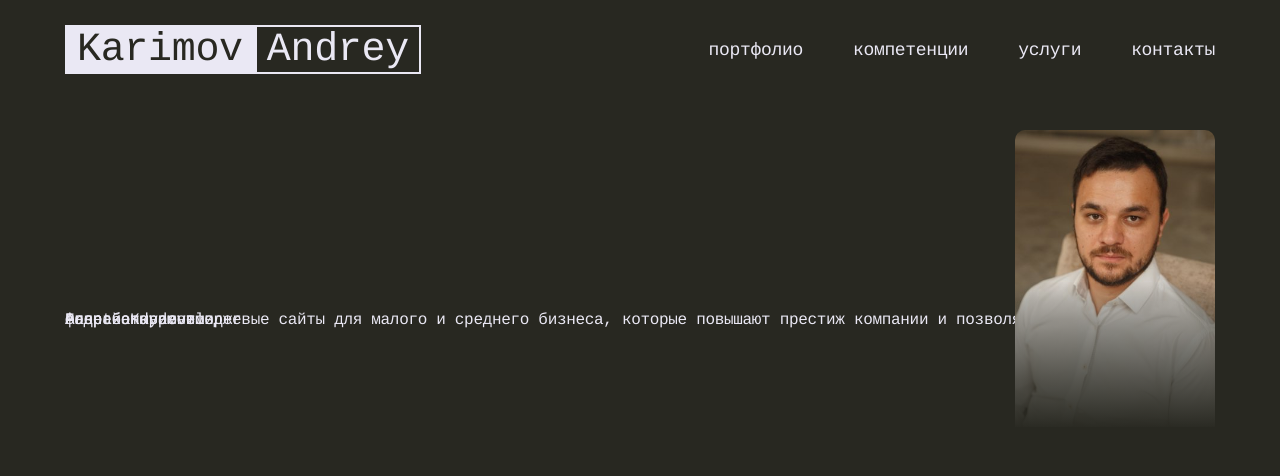
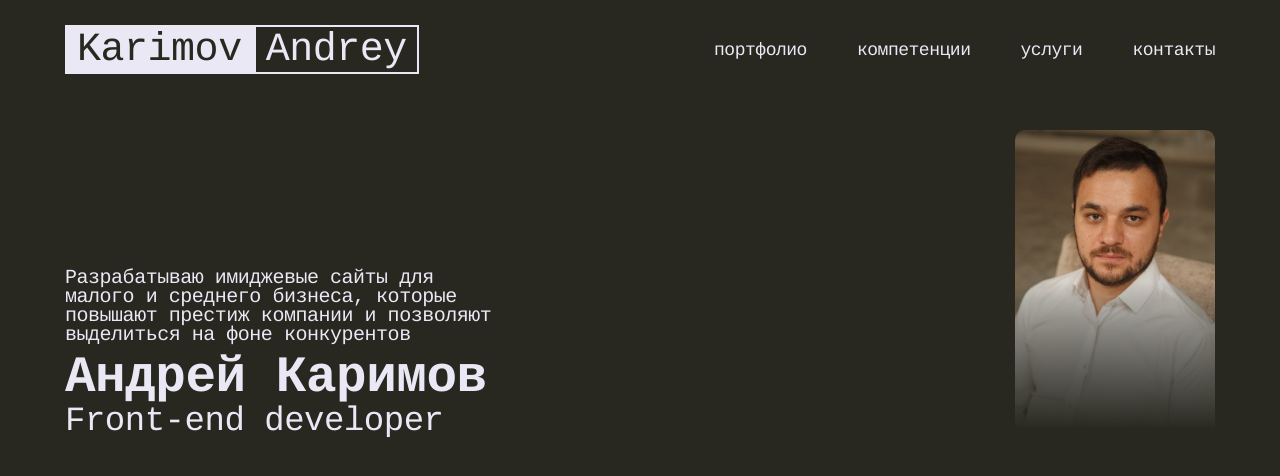
Before and after one commit to AndreyKarimov/portfolio, a plain HTML site: page index.html in a window 1280 px wide. Drawn offline with Linux system fonts and the light colour scheme.

Commit message:
header is done

```diff
--- a/index.html
+++ b/index.html
@@ -25,9 +25,11 @@
                     </nav>
                     <div class="main-photo__wrapper"></div>
                 </header>
-                <div class="main-service">Разрабатываю имиджевые сайты для малого и среднего бизнеса, которые повышают престиж компании и позволяют выделиться на фоне конкурентов</div>
-                <h1>Андрей Каримов</h1>
-                <p class="role">Front-end developer</p>
+                <div class="main-block__left-text">
+                    <p class="main-service">Разрабатываю имиджевые сайты для малого и среднего бизнеса, которые повышают престиж компании и позволяют выделиться на фоне конкурентов</p>
+                    <h1>Андрей Каримов</h1>
+                    <p class="role">Front-end developer</p>
+                </div>
             </div>
         </section>
     </main>
--- a/styles/style.css
+++ b/styles/style.css
@@ -1,6 +1,6 @@
 body {
     font-family: 'Cousine', monospace;
-    letter-spacing: -0.02em;
+    letter-spacing: -0.03em;
     color: #EAE8F4;
     background-color: #282821;
 }
@@ -53,7 +53,7 @@ header {
 }
 
 nav {
-    margin-bottom: 250px;
+    margin-bottom: 198px;
     justify-content: space-between;
     display: flex;
     align-items: flex-end;
@@ -110,3 +110,27 @@ nav ul {
     height: 55%;
     background: linear-gradient(to bottom, transparent 10%, 44%, #282821)
   }
+
+  .main-block__left-text {
+    width: 430px;
+ }
+
+ .main-service {
+    font-size: 20px;
+    line-height: 19px;
+
+ }
+
+ .main-block__left-text h1{
+    margin-top: 10px;
+    font-size: 51px;
+    line-height: 47px;
+    font-weight: 600;
+
+ }
+
+ .role {
+    /* margin-top: 5px; */
+    font-size: 34px;
+    line-height: 40px;
+ }
```
